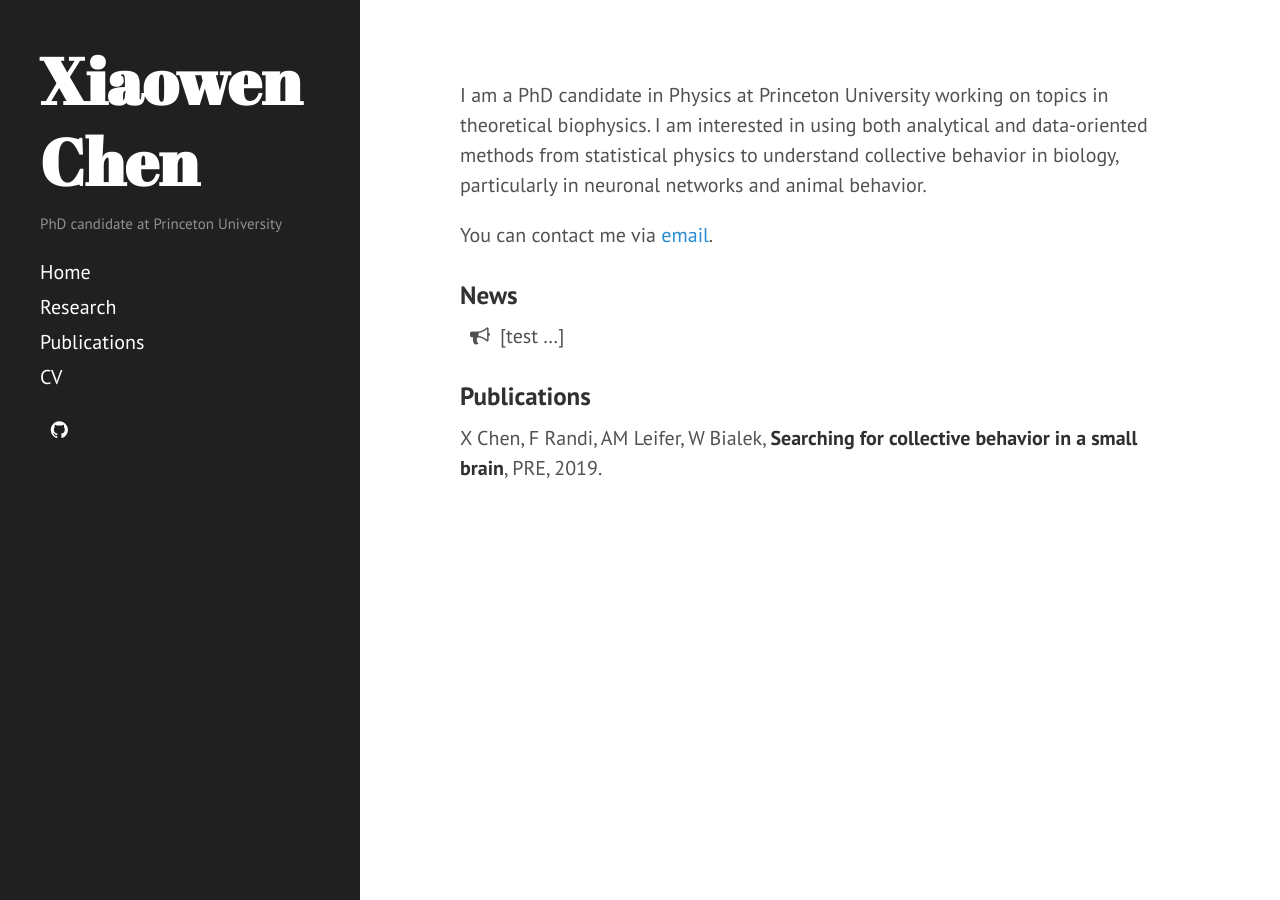
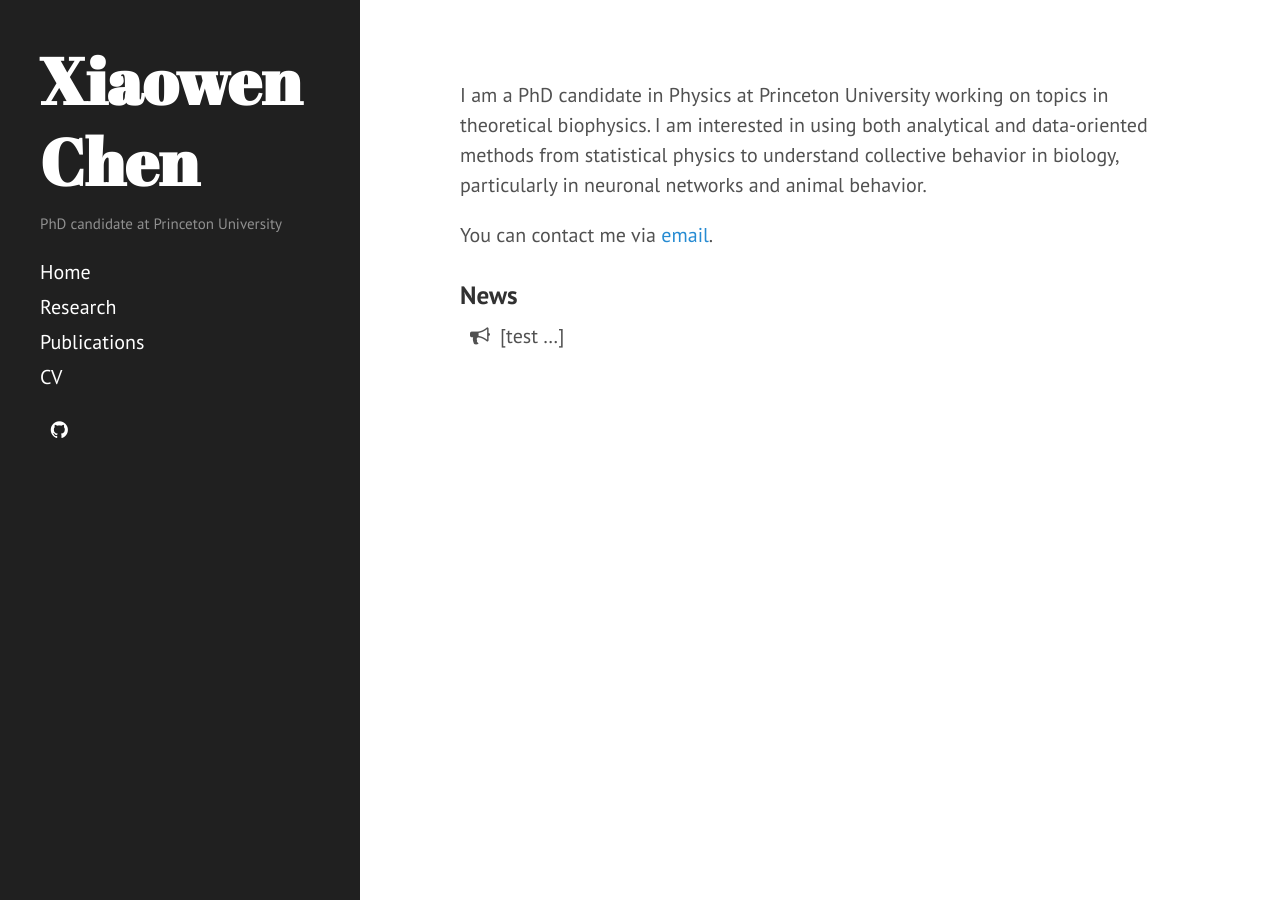
Before and after one commit to xiaowen-chen/xiaowen-chen.github.io, a Jekyll site: the page built from index.md, in a window 1280 px wide. Built offline with Jekyll 4.4.1, drawn with Linux system fonts in a browser that asks for light colours; nearby versions of some CDN libraries; a style sheet for code colours, icons or effects is not loaded.

Commit message:
removed publication

```diff
--- a/index.md
+++ b/index.md
@@ -12,7 +12,3 @@ You can contact me via [email](mailto:xiaowenc@princeton.edu).
 
 - [test ...]
 {:.horn}
-
-### Publications
-
-X Chen, F Randi, AM Leifer, W Bialek, **Searching for collective behavior in a small brain**, PRE, 2019. [<i class="ai ai-doi"></i>](https://doi.org/10.1103/physreve.99.052418)
```
